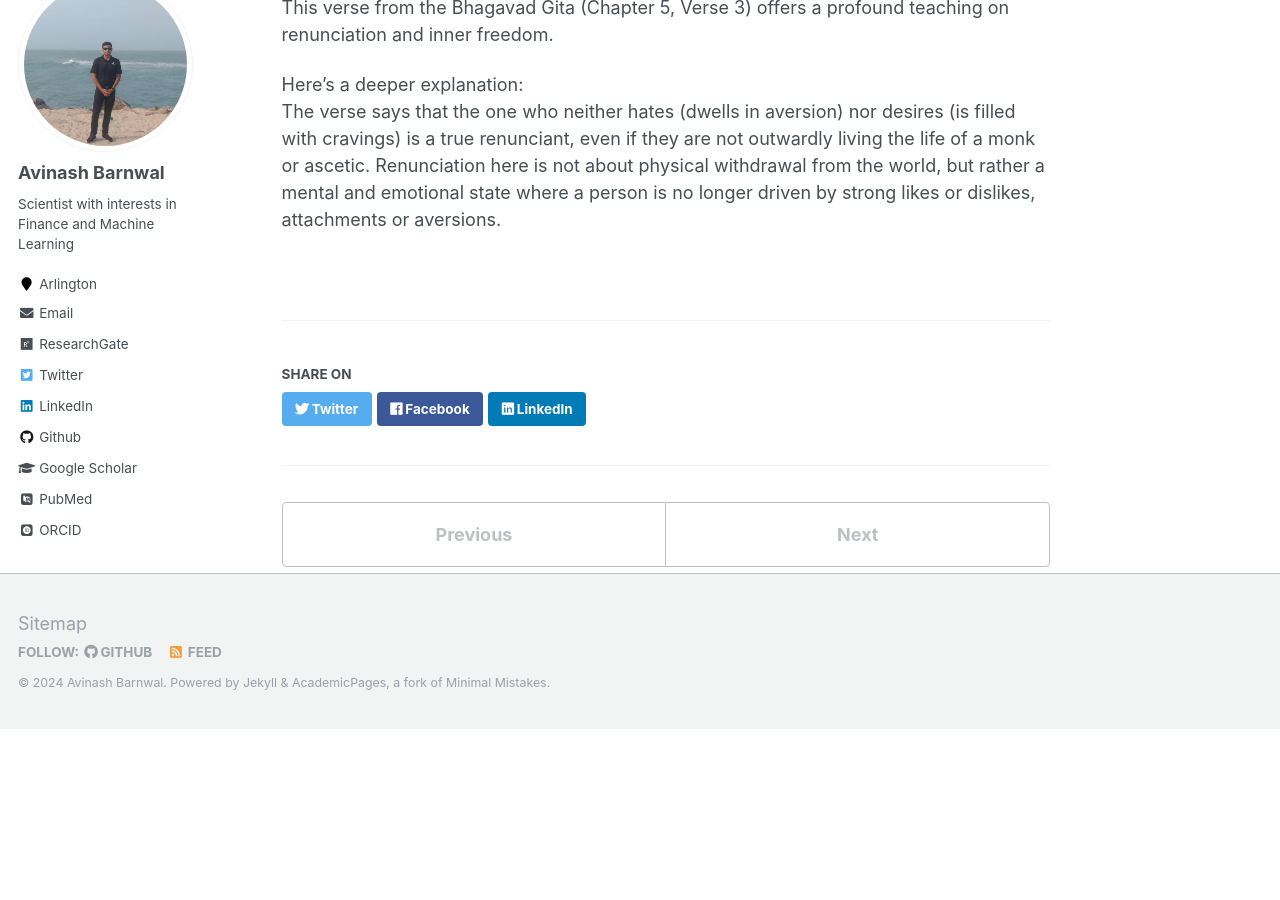
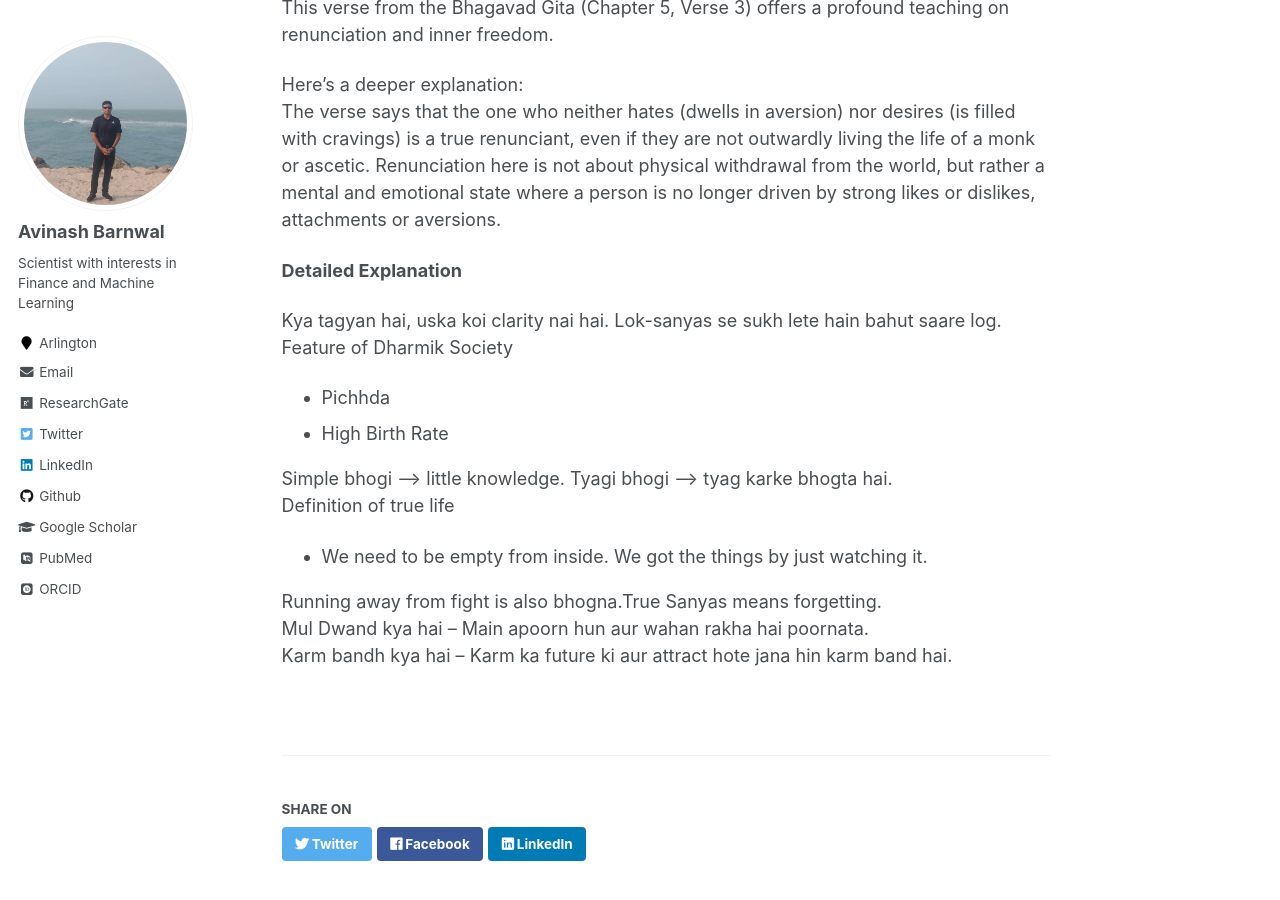
Before and after one commit to avinashbarnwal/avinashbarnwal.github.io, a Jekyll site: the page built from _geeta/shlok_5_3.md, in a window 1280 px wide and 900 px high, scrolled down 298 px. Built offline with Jekyll 4.4.1, drawn with Linux system fonts in a browser that asks for light colours; some web fonts are replaced; before the commit the page ends 1027 px from its top, so only the background shows below that.

Commit message:
Update shlok_5_3.md

```diff
--- a/_geeta/shlok_5_3.md
+++ b/_geeta/shlok_5_3.md
@@ -14,3 +14,18 @@ This verse from the Bhagavad Gita (Chapter 5, Verse 3) offers a profound teachin
 
 Here's a deeper explanation:
 The verse says that the one who neither hates (dwells in aversion) nor desires (is filled with cravings) is a true renunciant, even if they are not outwardly living the life of a monk or ascetic. Renunciation here is not about physical withdrawal from the world, but rather a mental and emotional state where a person is no longer driven by strong likes or dislikes, attachments or aversions.
+
+**Detailed Explanation**
+
+Kya tagyan hai, uska koi clarity nai hai. Lok-sanyas se sukh lete hain bahut saare log.
+Feature of Dharmik Society
+- Pichhda
+- High Birth Rate
+
+Simple bhogi --> little knowledge. Tyagi bhogi --> tyag karke bhogta hai.
+Definition of true life
+- We need to be empty from inside. We got the things by just watching it.
+
+Running away from fight is also bhogna.True Sanyas means forgetting.
+Mul Dwand kya hai – Main apoorn hun aur wahan rakha hai poornata.
+Karm bandh kya hai – Karm ka future ki aur attract hote jana hin karm band hai.
```
